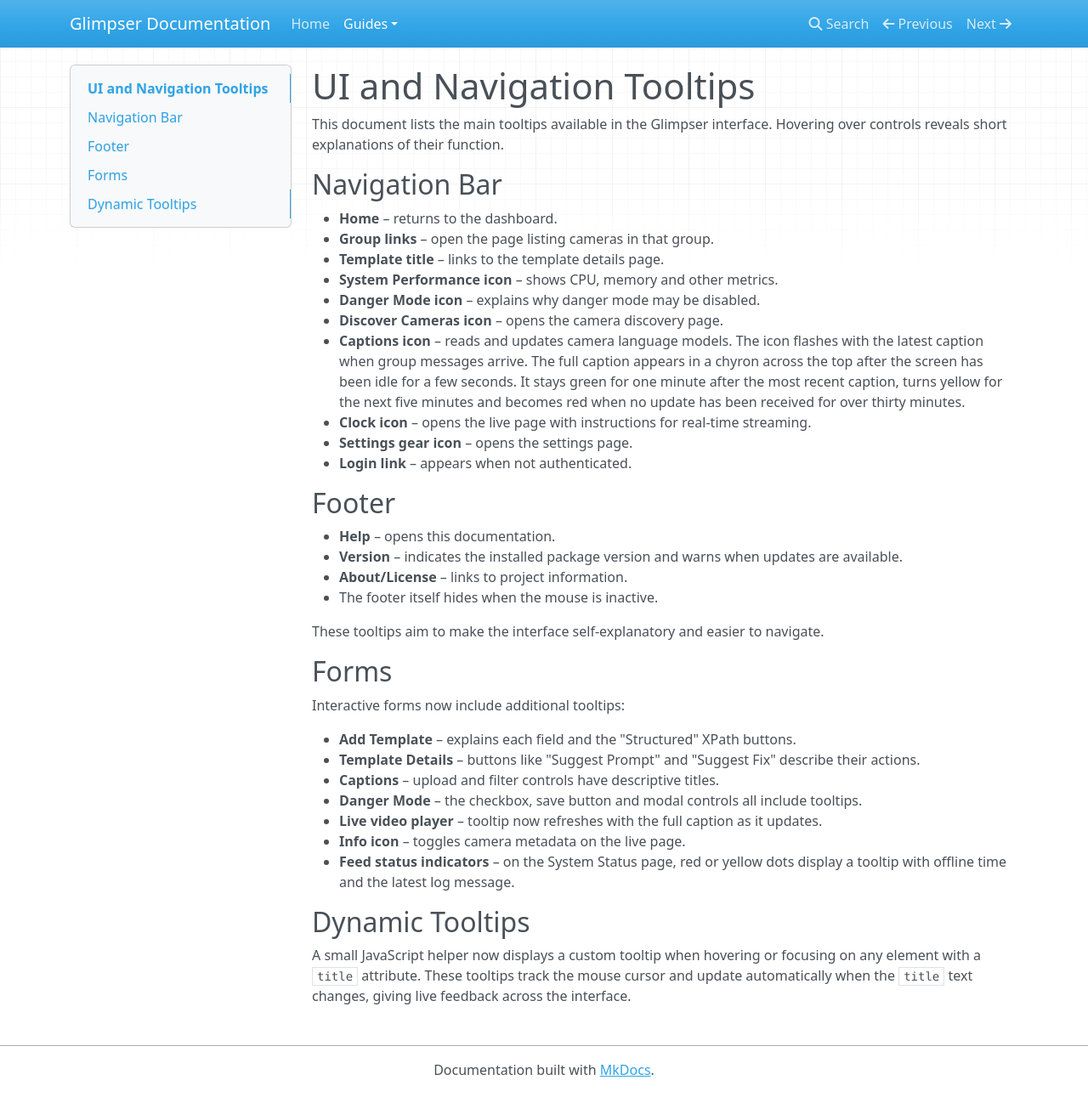
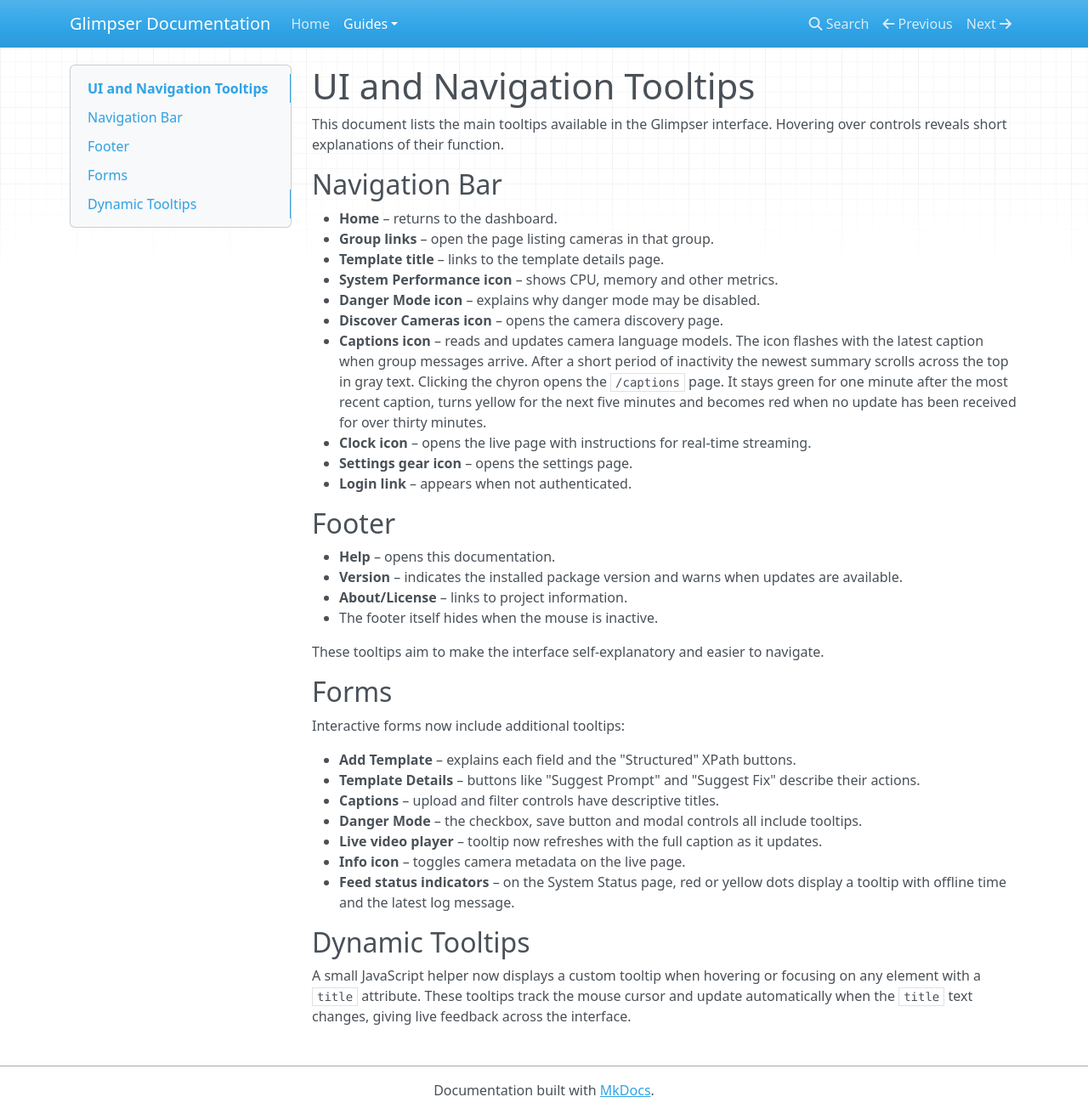
Before and after one commit to KristopherKubicki/glimpser, an MkDocs documentation site: the page built from docs/tooltips.md, in a window 1280 px wide and 1311 px high. Shown: the whole window at 85% size. Built offline with MkDocs 1.6.1, drawn with Linux system fonts in a browser that asks for light colours; nearby versions of some CDN libraries.

Commit message:
feat(ui): add scrolling caption chyron

```diff
--- a/docs/tooltips.md
+++ b/docs/tooltips.md
@@ -11,11 +11,11 @@
 - **Danger Mode icon** – explains why danger mode may be disabled.
 - **Discover Cameras icon** – opens the camera discovery page.
 - **Captions icon** – reads and updates camera language models. The icon flashes
-  with the latest caption when group messages arrive. The full caption appears
-  in a chyron across the top after the screen has been idle for a few seconds.
-  It stays green for one minute after the most recent caption, turns yellow for
-  the next five minutes and becomes red when no update has been received for
-  over thirty minutes.
+  with the latest caption when group messages arrive. After a short period of
+  inactivity the newest summary scrolls across the top in gray text. Clicking
+  the chyron opens the `/captions` page. It stays green for one minute after the
+  most recent caption, turns yellow for the next five minutes and becomes red
+  when no update has been received for over thirty minutes.
 - **Clock icon** – opens the live page with instructions for real‑time streaming.
 - **Settings gear icon** – opens the settings page.
 - **Login link** – appears when not authenticated.
```
Also changed, not shown: app/static/css/style.css (+16 -4 lines), app/static/js/nav.js (+7 -1 lines), docs/system_monitoring.md (+5 -4 lines), 2 other files.
